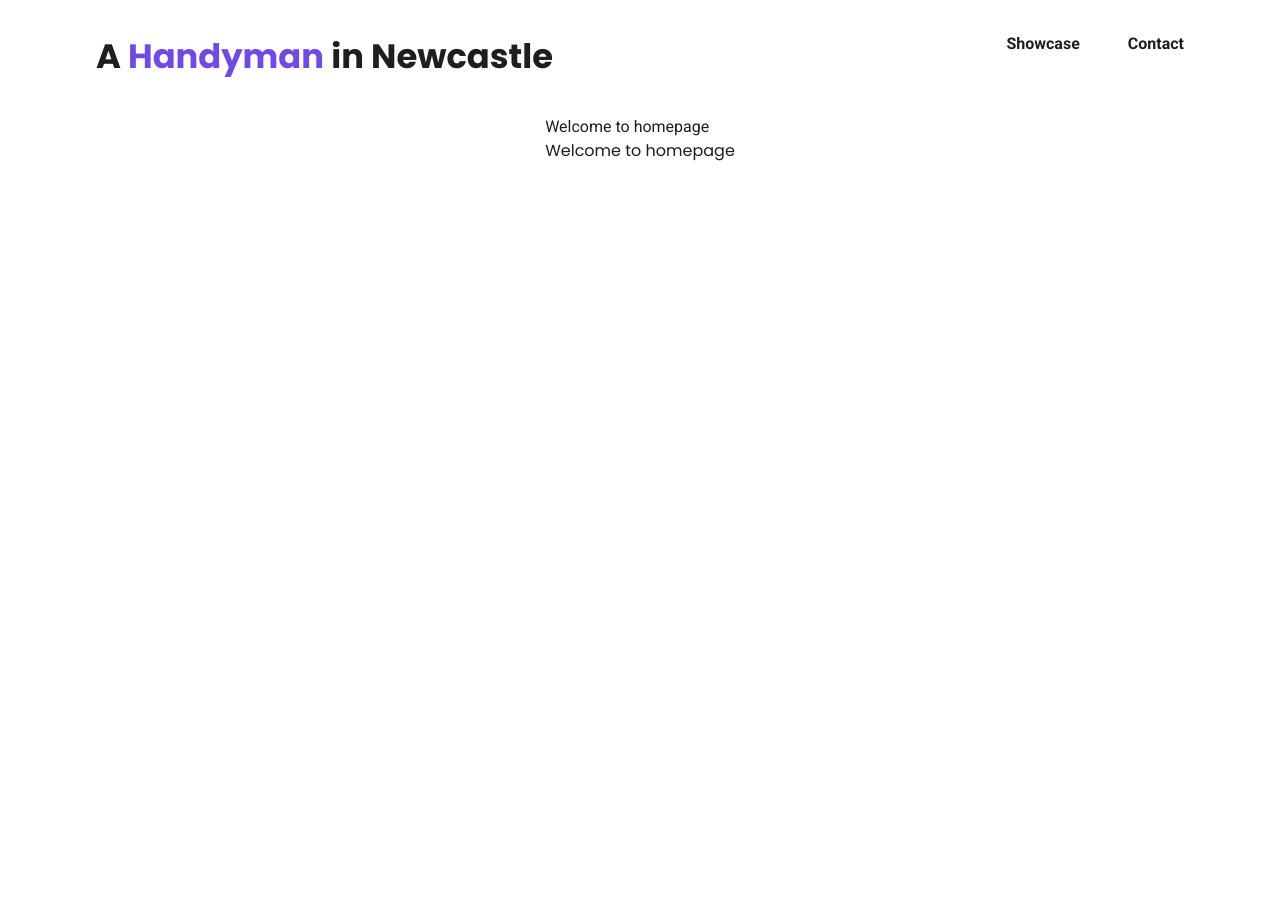
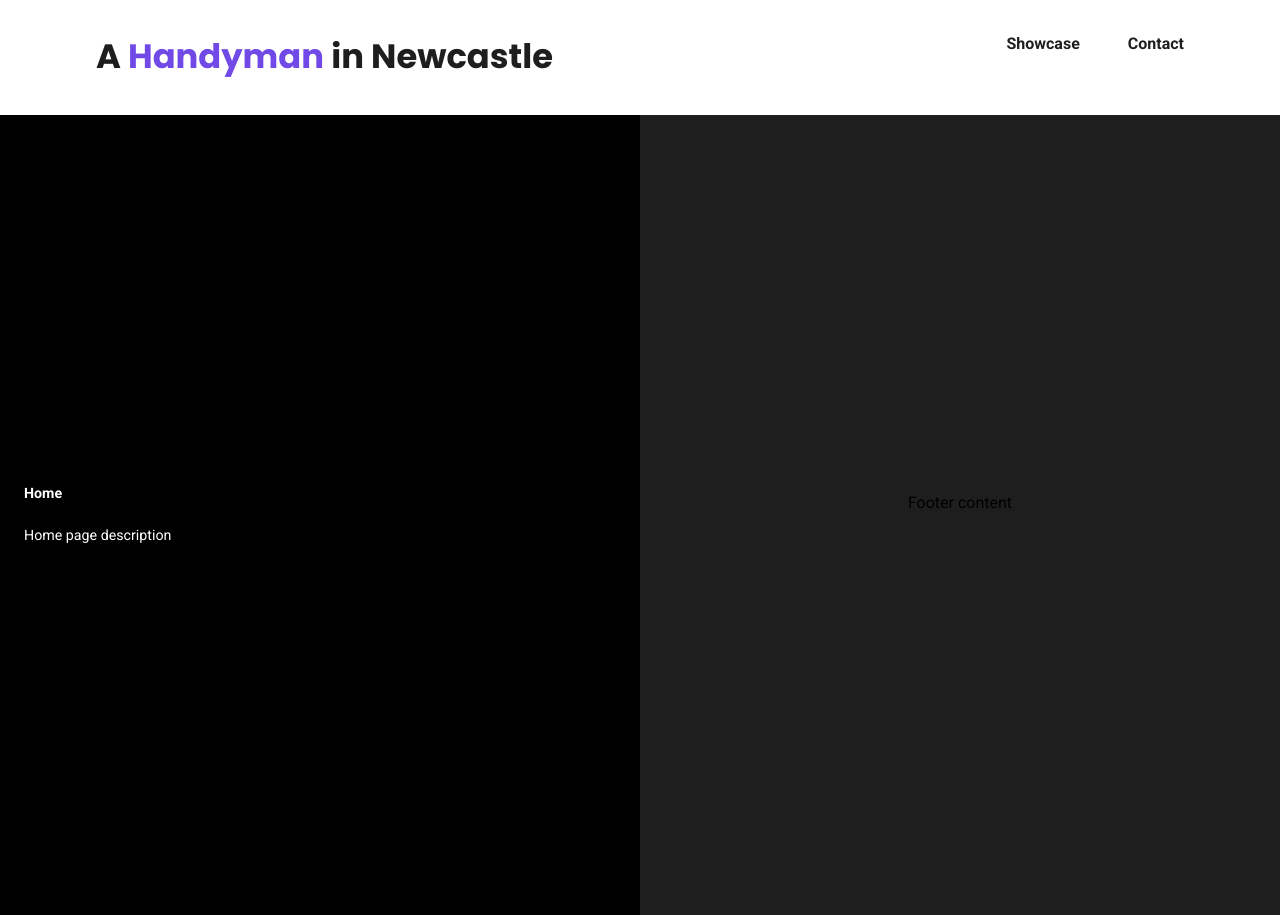
Before and after one commit to pmita/ahandymaninnewcastle.co.uk, a Next.js app: page / in a window 1280 px wide. Before the commit the page ends 800 px from the top, so only its background shows below. Built offline with nearby package versions, Linux system fonts and the light colour scheme.

Commit message:
feat(banners): composable banner component added with variants

```diff
--- a/app/page.tsx
+++ b/app/page.tsx
@@ -1,8 +1,25 @@
+// COMPONENTS
+import {
+  Banner,
+  BannerDescription,
+  BannerFooter,
+  BannerHeader,
+  BannerTitle,
+  bannerVariants
+} from "@/components/banner";
+// UTILS
+import { cn } from "@/utils/helpers";
+
 export default function Home() {
   return (
-    <main className="grid place-content-center">
-      <h1 className="font-roboto text-primary">Welcome to homepage</h1>
-      <h1 className="font-poppins text-primary">Welcome to homepage</h1>
-    </main>
+    <Banner className={cn(bannerVariants({ variant: "split", size: 'full' }))}>
+      <BannerHeader className="bg-black flex-1 flex flex-col justify-center items-start">
+        <BannerTitle>Home</BannerTitle>
+        <BannerDescription>Home page description</BannerDescription>
+      </BannerHeader>
+      <BannerFooter className="bg-primary flex-1 grid place-content-center">
+        <p>Footer content</p>
+      </BannerFooter>
+    </Banner>
   );
 }
--- a/components/banner.tsx
+++ b/components/banner.tsx
@@ -6,7 +6,7 @@ import { VariantProps, cva } from "class-variance-authority";
 import { cn } from "@/utils/helpers";
 
 export const bannerVariants = cva(
-  "container", {
+  "container w-full", {
     variants: {
       variant: {
         split: "flex justify-center items-stretch md:flex-row flex-col",
@@ -19,6 +19,10 @@ export const bannerVariants = cva(
         threeQuarters: "h-[75vh]",
         full: "h-[100vh]",
       },
+    },
+    defaultVariants: {
+      variant: "center",
+      size: "default",
     }
   }
 );
@@ -27,11 +31,11 @@ export interface IBanner extends React.HTMLAttributes<HTMLDivElement>, VariantPr
   className?: string;
 }
 
-export const Banner = React.forwardRef<HTMLDivElement, IBanner>(({ className, ...props}, ref) => {
+export const Banner = React.forwardRef<HTMLDivElement, IBanner>(({ className, variant, size, ...props}, ref) => {
   return (
     <div
       ref={ref}
-      className={cn(bannerVariants({ variant: "center", size: "full" }), className)}
+      className={cn(bannerVariants({ variant, size, className }))}
       {...props}
     />
   );
```
